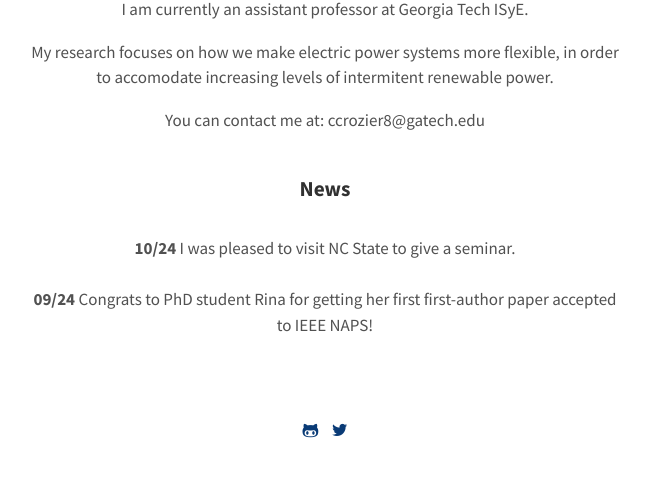
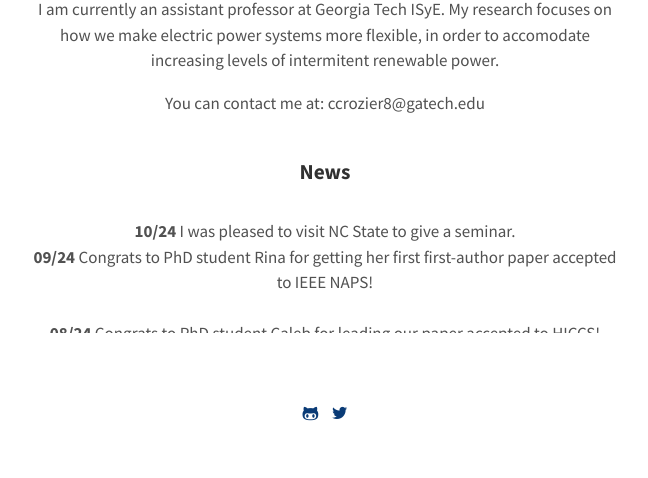
Before and after one commit to constancecrozier/constancecrozier.github.io, a Jekyll site: the page built from index.html, in a window 1280 px wide. Shown: the part 496-974 px from the top of the page, without its empty margins (315-963 px from the left). Built offline with Jekyll 4.4.1, drawn with Linux system fonts in a browser that asks for light colours.

Commit message:
Update index.html

```diff
--- a/index.html
+++ b/index.html
@@ -14,11 +14,7 @@ title: Home
 
 
     <p>
-      I am currently an assistant professor at Georgia Tech ISyE.
-    </p>
-
-    <p>
-      My research focuses on how we make electric power systems more flexible, in order to accomodate increasing levels of intermitent renewable power.
+      I am currently an assistant professor at Georgia Tech ISyE. My research focuses on how we make electric power systems more flexible, in order to accomodate increasing levels of intermitent renewable power.
     </p>
 
     <p>
@@ -30,8 +26,8 @@ title: Home
 
 <div style="overflow: auto; height:150pt; width:100%;">
     <h3>News</h3><br>
-
-    <b>10/24</b> I was pleased to visit NC State to give a seminar.<br><br>
+    <left>
+    <b>10/24</b> I was pleased to visit NC State to give a seminar.<br style="line-height: 10px" />
 
     <b>09/24</b> Congrats to PhD student Rina for getting her first first-author paper accepted to IEEE NAPS!<br><br>
 
@@ -40,7 +36,7 @@ title: Home
     <b>08/24</b> Alongside Brian An from the School of Public Policy, we have been awarded a Sustainability Next Seed Grant to investigate the impact of power outages on communities.<br><br>
 
     <b>01/24</b> I have joined IEEE Transaction on Energy, Markets, Policy and Regulation as an Associate Editor. <br><br>
-
+    </left>
 </div>
 </center>
 </div>
```
